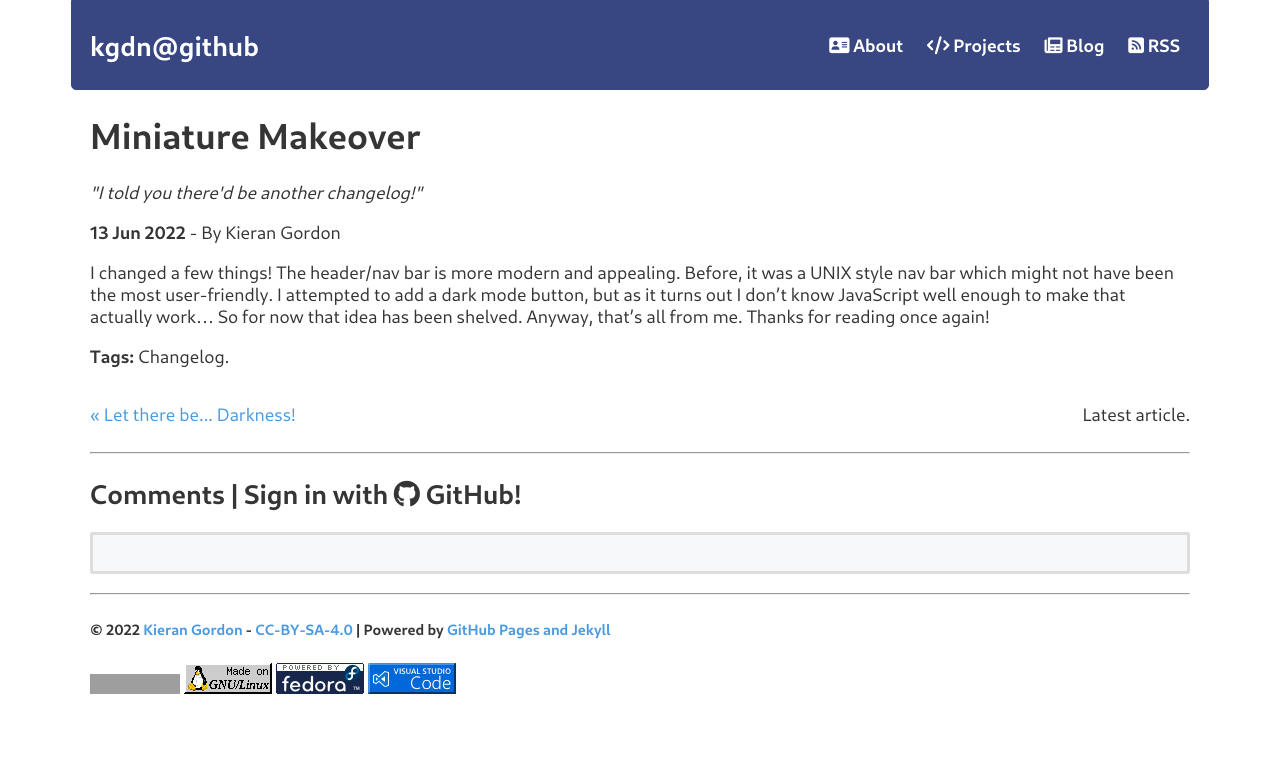
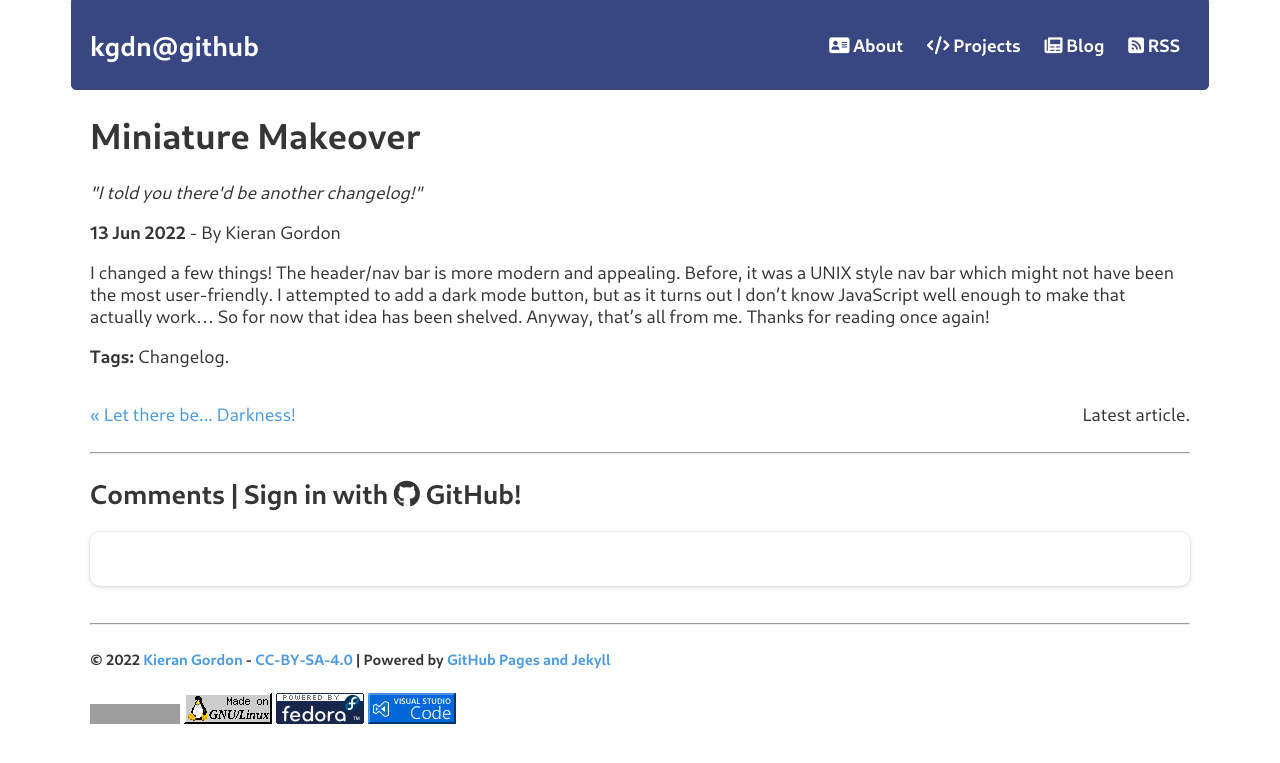
Before and after one commit to kgdn/kgdn.github.io, a Jekyll site: the page built from _posts/2022-06-13-miniature-makeover.md, in a window 1280 px wide. Shown: the top 763 px of the page. Built offline with Jekyll 4.4.1, drawn with Linux system fonts in a browser that asks for light colours; comment, search, counter and statistics services are not loaded; grey boxes are pictures that could not be loaded.

Commit message:
Update projects list and change GitHub comments formatting

```diff
--- a/_includes/giscus.html
+++ b/_includes/giscus.html
@@ -1,19 +1,10 @@
 <hr>
-<h2>Comments | Sign in with <i class="fa-brands fa-github"></i> GitHub!</h2></center>
-<div class="light">
-        <script src="https://giscus.app/client.js"
-                data-repo="kgdn/kgdn.github.io"
-                data-repo-id="R_kgDOHe3FuA"
-                data-category="Announcements"
-                data-category-id="DIC_kwDOHe3FuM4CQDns"
-                data-mapping="pathname"
-                data-reactions-enabled="1"
-                data-emit-metadata="0"
-                data-input-position="top"
-                data-theme="light"
-                data-lang="en"
-                data-loading="lazy"
-                crossorigin="anonymous"
-                async>
-        </script>
+<h2>Comments | Sign in with <i class="fa-brands fa-github"></i> GitHub!</h2>
+</center>
+<div class="giscus-container">
+        <script src="https://giscus.app/client.js" data-repo="kgdn/kgdn.github.io" data-repo-id="R_kgDOHe3FuA"
+                data-category="Announcements" data-category-id="DIC_kwDOHe3FuM4CQDns" data-mapping="pathname"
+                data-reactions-enabled="1" data-emit-metadata="0" data-input-position="top"
+                data-theme="preferred_color_scheme" data-lang="en" data-loading="lazy" crossorigin="anonymous" async>
+                </script>
 </div>
--- a/_layouts/projects.html
+++ b/_layouts/projects.html
@@ -15,6 +15,12 @@
                 <div>
                     {% if repository.license %}
                     <span>{{ repository.language }} - {{ repository.license.name }}</span>
+                    <span class="stars">
+                        <i class="fa-solid fa-star"></i> {{ repository.stargazers_count }}
+                    </span>
+                    <span class="forks">
+                        <i class="fa-solid fa-code-branch"></i> {{ repository.forks_count }}
+                    </span>
                     {% else %}
                     <span>{{ repository.language }} - No license</span>
                     {% endif %}
--- a/styles/style.css
+++ b/styles/style.css
@@ -182,7 +182,7 @@
   margin: 1em 0;
   padding: 1em;
   background-color: #fff;
-  transition: background-color 0.3s ease;
+  transition: background-color 0.2s ease;
   box-shadow: 0 0 0 1px rgba(0, 0, 0, 0.03), 0 1px 3px 1px rgba(0, 0, 0, 0.07), 0 2px 6px 2px rgba(0, 0, 0, 0.03);
   color: var(--text);
 }
@@ -190,7 +190,7 @@
 .post-list :hover {
   /* fade to ##3c3c3c */
   background-color: #f9f9f9;
-  transition: background-color 0.3s ease;
+  transition: background-color 0.2s ease;
 }
 
 @media screen and (max-width: 833px) {
@@ -208,6 +208,21 @@
   .container {
     padding: 0 10px;
   }
+}
+
+.giscus-container {
+  display: flex;
+  flex-wrap: wrap;
+  justify-content: space-evenly;
+  margin: 0;
+  padding: 0;
+  list-style-type: none;
+  background-color: #0d1117;
+  color: var(--white);
+  padding: 1.5em;
+  margin: 1em 0;
+  border-radius: 10px;
+  box-shadow: 0 0 0 1px rgba(0, 0, 0, 0.03), 0 1px 3px 1px rgba(0, 0, 0, 0.07), 0 2px 6px 2px rgba(0, 0, 0, 0.03);
 }
 
 /* Base16 Light Mode */
@@ -357,6 +372,11 @@
   .highlight .ss {
     color: #90a959;
   }
+
+  .giscus-container {
+    background-color: var(--white);
+    color: var(--black);
+  }
 }
 
 /* Base16 Dark Mode */
@@ -379,7 +399,7 @@
     margin: 1em 0;
     padding: 1em;
     background-color: #363636;
-    transition: background-color 0.3s ease;
+    transition: background-color 0.2s ease;
     box-shadow: 0 0 0 1px rgba(0, 0, 0, 0.03), 0 1px 3px 1px rgba(0, 0, 0, 0.07), 0 2px 6px 2px rgba(0, 0, 0, 0.03);
     color: var(--text);
   }
@@ -387,7 +407,7 @@
   .post-list :hover {
     /* fade to ##3c3c3c */
     background-color: #3c3c3c;
-    transition: background-color 0.3s ease;
+    transition: background-color 0.2s ease;
   }
 
   .highlight code {
```
Also changed, not shown: about.md (+8 -1 lines), _config.yml (line endings or trailing spaces).
